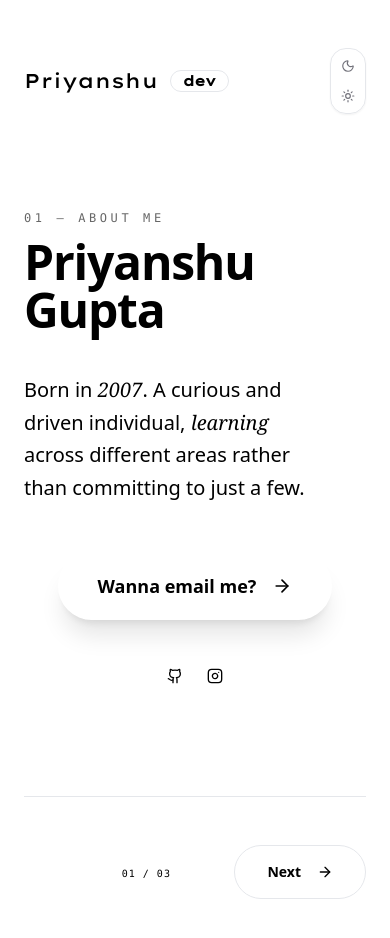
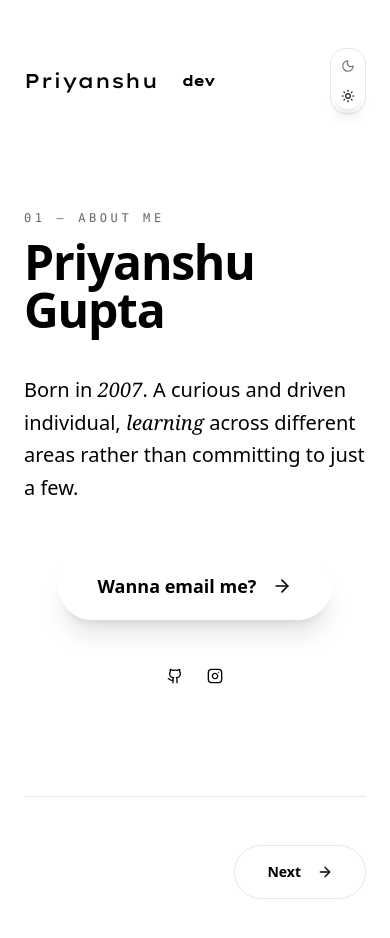
Before and after one commit to Priyansxu/Priyanshu, a Next.js app: page / in a window 390 px wide. Shown: the top 938 px of the page. Built offline with nearby package versions, Linux system fonts and the light colour scheme.

Commit message:
Update page.js

```diff
--- a/app/page.js
+++ b/app/page.js
@@ -13,8 +13,8 @@ const pages = [
     text: (
       <>
         Born in{" "}
-        <span className="text-foreground italic font-serif">2007</span>. A curious and driven individual,{" "}
-        <span className="text-foreground italic font-serif">learning</span>{" "}
+        <span className="italic font-serif">2007</span>. A curious and driven individual,{" "}
+        <span className="italic font-serif">learning</span>{" "}
         across different areas rather than committing to just a few.
       </>
     ),
@@ -40,9 +40,9 @@ const pages = [
     text: (
       <>
         I work with Python and JavaScript, using{" "}
-        <span className="text-foreground italic font-serif">frameworks</span>{" "}
+        <span className="italic font-serif">frameworks</span>{" "}
         to build modern web apps. And{" "}
-        <span className="text-foreground italic font-serif">Graphics designing</span>{" "}
+        <span className="italic font-serif">Graphics designing</span>{" "}
         has been my favourite for years.
       </>
     ),
@@ -56,9 +56,9 @@ const pages = [
     text: (
       <>
         I'm fascinated by{" "}
-        <span className="text-foreground italic font-serif">psychology</span>{" "}
+        <span className="italic font-serif">psychology</span>{" "}
         and{" "}
-        <span className="text-foreground italic font-serif">astronomy</span>—
+        <span className="italic font-serif">astronomy</span>—
         understanding minds and exploring the cosmos. And yeah I love electronics.
       </>
     ),
@@ -79,14 +79,9 @@ export default function Page() {
   if (!mounted) return null
 
   const current = pages[page]
-  const isDark = theme === "dark"
 
   return (
-    <main
-      className={`min-h-screen flex flex-col text-foreground selection:bg-primary/30 selection:text-primary-foreground ${
-        isDark ? "bg-black" : "bg-background"
-      }`}
-    >
+    <main className="min-h-screen flex flex-col text-foreground bg-background dark:bg-black selection:bg-primary/30 selection:text-primary-foreground">
       <div className="fixed inset-0 overflow-hidden pointer-events-none">
         <div className="absolute -top-[20%] -left-[10%] w-[70%] h-[70%] bg-primary/5 rounded-full blur-[120px]" />
         <div className="absolute -bottom-[10%] -right-[5%] w-[50%] h-[50%] bg-accent/10 rounded-full blur-[100px]" />
@@ -94,46 +89,24 @@ export default function Page() {
 
       <div className="relative z-10 flex flex-col min-h-screen max-w-4xl mx-auto w-full px-6 md:px-12 py-12 md:py-20">
         <header className="flex items-center justify-between mb-24 md:mb-32">
-          <div className="group cursor-crosshair">
-            <h1 className="text-xl font-medium font-lexend flex items-center gap-3">
+          <h1 className="text-xl font-medium font-lexend flex items-center gap-3 cursor-crosshair">
             Priyanshu
-              <span
-                className={`text-sm font-bold inline-block rounded-3xl px-3 ${
-                  isDark
-                    ? "bg-[#fafafa] text-black"
-                    : "border border-border bg-muted/50 text-muted-foreground"
-                }`}
-              >
+            <span className="text-sm font-bold inline-block rounded-3xl px-3 bg-muted/50 text-muted-foreground dark:bg-white dark:text-black">
               dev
             </span>
           </h1>
-          </div>
 
-          <div
-            className={`flex flex-col items-center gap-1 p-1 rounded-2xl cursor-pointer select-none ${
-              isDark
-                ? "bg-[#111] border border-zinc-800"
-                : "bg-card border border-border shadow-sm"
-            }`}
-          >
+          <div className="flex flex-col items-center gap-1 p-1 rounded-2xl bg-card border border-border shadow-sm dark:bg-[#111] dark:border-zinc-800">
             <button
               onClick={() => setTheme("dark")}
-              className={`p-1.5 rounded-full transition-all ${
-                theme === "dark"
-                  ? "bg-white text-zinc-900 shadow-lg"
-                  : "text-zinc-500 hover:text-zinc-700"
-              }`}
+              className="p-1.5 rounded-full text-zinc-500 hover:text-zinc-700 dark:text-white"
             >
               <Moon className="w-3.5 h-3.5" />
             </button>
 
             <button
               onClick={() => setTheme("light")}
-              className={`p-1.5 rounded-full transition-all ${
-                theme === "light"
-                  ? "bg-white text-zinc-900 shadow-lg"
-                  : "text-zinc-500 hover:text-zinc-700"
-              }`}
+              className="p-1.5 rounded-full text-zinc-500 hover:text-zinc-700 bg-white text-zinc-900 shadow-lg dark:bg-transparent dark:shadow-none"
             >
               <Sun className="w-3.5 h-3.5" />
             </button>
@@ -159,27 +132,23 @@ export default function Page() {
                   {current.id} — {current.subtitle}
                 </motion.span>
 
-                <h2 className="text-5xl md:text-8xl font-bold tracking-tight text-pretty">
+                <h2 className="text-5xl md:text-8xl font-bold tracking-tight">
                   {current.title}
                 </h2>
               </div>
 
               <div className="space-y-12">
-                <p className="text-xl md:text-2xl leading-relaxed text-muted-foreground font-medium max-w-xl text-balance">
+                <p className="text-xl md:text-2xl leading-relaxed text-muted-foreground font-medium max-w-xl">
                   {current.text}
                 </p>
 
                 <div className="flex flex-col sm:flex-row items-center sm:items-start gap-8">
                   <button
                     onClick={() => window.open(current.action, "_blank")}
-                    className={`group relative flex items-center gap-4 px-10 py-5 rounded-full font-bold text-lg transition-all duration-300 shadow-xl hover:scale-[1.02] active:scale-[0.98] ${
-                      isDark
-                        ? "bg-white text-black shadow-white/5"
-                        : "bg-foreground text-background shadow-foreground/5"
-                    }`}
+                    className="group flex items-center gap-4 px-10 py-5 rounded-full font-bold text-lg bg-foreground text-background shadow-foreground/5 dark:bg-white dark:text-black shadow-xl hover:scale-[1.02] active:scale-[0.98] transition-all"
                   >
                     {current.button}
-                    <ArrowRight className="w-5 h-5 transition-transform group-hover:translate-x-1" />
+                    <ArrowRight className="w-5 h-5 group-hover:translate-x-1 transition-transform" />
                   </button>
 
                   {current.links && (
@@ -189,7 +158,7 @@ export default function Page() {
                           key={link.label}
                           href={link.href}
                           rel="noopener noreferrer"
-                          className="text-muted-foreground transition-all duration-200 hover:text-primary hover:scale-110"
+                          className="text-muted-foreground hover:text-primary transition-all hover:scale-110"
                           aria-label={link.label}
                         >
                           {link.icon}
@@ -204,43 +173,22 @@ export default function Page() {
         </section>
 
         <footer className="mt-24 md:mt-32 flex items-center justify-between border-t border-border pt-12">
-          <div className="flex items-center gap-10">
           <button
             onClick={() => setPage((p) => Math.max(p - 1, 0))}
             disabled={page === 0}
-              className={`group flex items-center gap-2 text-sm font-bold transition-all duration-200 hover:text-foreground disabled:opacity-0 disabled:pointer-events-none ${
-                isDark ? "text-zinc-400" : "text-muted-foreground"
-              }`}
+            className="flex items-center gap-2 text-sm font-bold text-muted-foreground hover:text-foreground disabled:opacity-0"
           >
-              <ArrowLeft className="w-4 h-4 transition-transform group-hover:-translate-x-1" />
+            <ArrowLeft className="w-4 h-4" />
             Back
           </button>
-
-            <div className="md:flex items-center gap-4 font-mono text-[10px] tracking-widest uppercase text-muted-foreground/60">
-              <div className="w-24 h-[2px] bg-border relative overflow-hidden rounded-full">
-                <motion.div
-                  className="absolute inset-y-0 left-0 bg-primary origin-left"
-                  animate={{ scaleX: (page + 1) / pages.length }}
-                  transition={{ duration: 0.6, ease: [0.19, 1, 0.22, 1] }}
-                />
-              </div>
-              <span className="text-foreground">
-                0{page + 1} / 03
-              </span>
-            </div>
-          </div>
 
           <button
             onClick={() => setPage((p) => Math.min(p + 1, pages.length - 1))}
             disabled={page === pages.length - 1}
-            className={`group flex items-center gap-4 px-8 py-4 rounded-full font-bold text-sm transition-all active:scale-[0.95] disabled:opacity-0 disabled:pointer-events-none ${
-              isDark
-                ? "bg-zinc-900 border border-zinc-800 hover:border-zinc-700"
-                : "bg-muted border border-border hover:border-foreground/20"
-            }`}
+            className="flex items-center gap-4 px-8 py-4 rounded-full font-bold text-sm bg-muted border border-border hover:border-foreground/20 dark:bg-zinc-900 dark:border-zinc-800 transition-all disabled:opacity-0"
           >
             Next
-            <ArrowRight className="w-4 h-4 transition-transform group-hover:translate-x-1" />
+            <ArrowRight className="w-4 h-4" />
           </button>
         </footer>
       </div>
```
Lines whose indentation alone changed are shown as unchanged.
